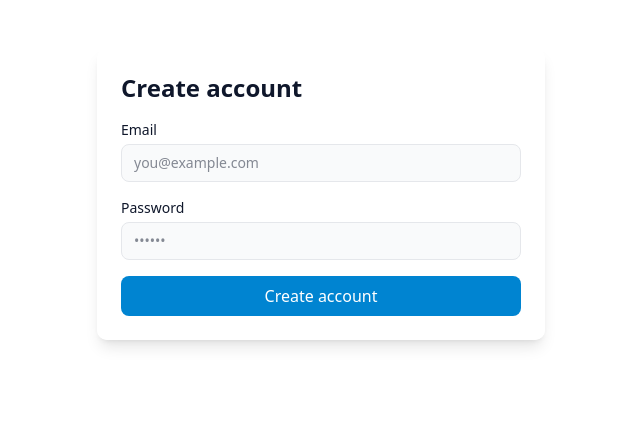
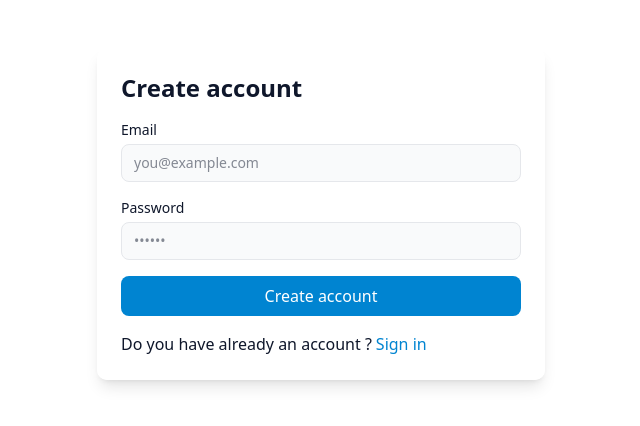
Before and after one commit to arash-jj/note-taking-application, a React (Vite) app in the folder frontend/: page / in a window 1280 px wide. Shown: the top 426 px of the page, without its empty margins (319-959 px from the left). Built offline with nearby package versions, Linux system fonts and the light colour scheme.

Commit message:
implement better UI for register/login forms

```diff
--- a/frontend/src/routes/Login.tsx
+++ b/frontend/src/routes/Login.tsx
@@ -13,7 +13,6 @@ const LoginSchema = Yup.object().shape({
 export default function Login() {
     const navigate = useNavigate();
     const { login } = useAuth();
-
     const handleSubmit = async (
         values: { email: string; password: string },
         { setSubmitting, setFieldError }: any,
@@ -57,6 +56,10 @@ export default function Login() {
                     <button type="submit" disabled={isSubmitting} className="w-full rounded-md bg-sky-600 text-white px-4 py-2 hover:opacity-95 disabled:opacity-60">
                         {isSubmitting ? "Signing in…" : "Sign in"}
                     </button>
+                    <p>
+                        You don't have an account ?
+                        <a href="/register" className="ml-1 text-sky-600 hover:underline">Sign up</a>
+                    </p>
                 </Form>
                 )}
             </Formik>
--- a/frontend/src/routes/Register.tsx
+++ b/frontend/src/routes/Register.tsx
@@ -55,6 +55,10 @@ export default function Register() {
                     <button type="submit" disabled={isSubmitting} className="w-full rounded-md bg-sky-600 text-white px-4 py-2 hover:opacity-95 disabled:opacity-60">
                         {isSubmitting ? "Creating…" : "Create account"}
                     </button>
+                    <p>
+                        Do you have already an account ?
+                        <a href="/login" className="ml-1 text-sky-600 hover:underline">Sign in</a>
+                    </p>
                 </Form>
                 )}
             </Formik>
```
